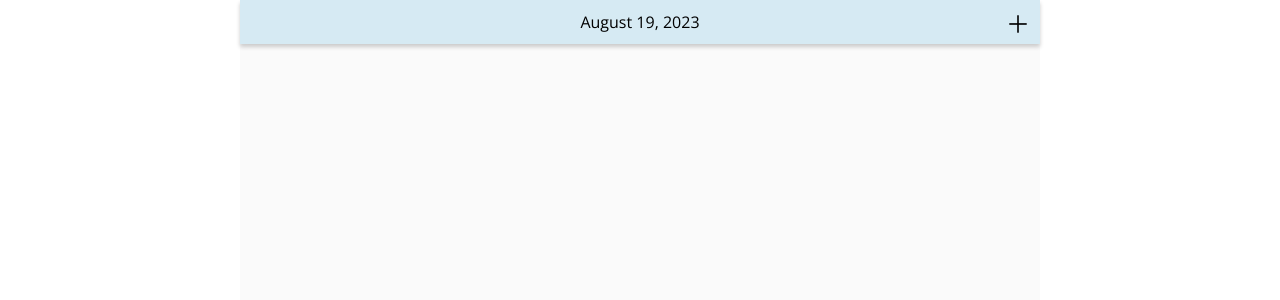
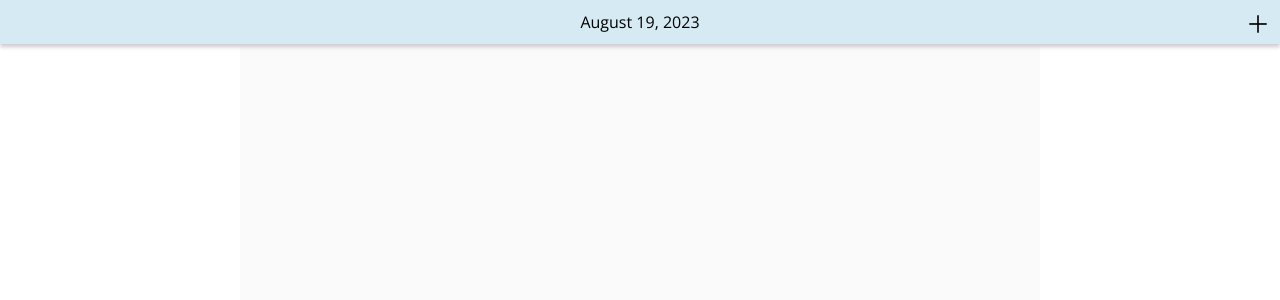
Before and after one commit to millibar/have-passed, a React (Vite) app: page / in a window 1280 px wide. Shown: the top 300 px of the page. Built offline with nearby package versions, Linux system fonts and the light colour scheme.

Commit message:
Headerを固定、ほか

```diff
--- a/src/index.css
+++ b/src/index.css
@@ -41,7 +41,7 @@ html {
   max-width: 800px;
   height: 100%;
   margin: auto;
-  padding: 0;
+  padding: 44px 0 0;
   position: relative;
   background: #fafafa;
 }
@@ -60,7 +60,11 @@ header {
   height: 44px;
   box-shadow: 0 3px 4px #ccc;
   background: #d6eaf3;
-  position: relative;
+  position: fixed;
+  top: 0;
+  left: 0;
+  right: 0;
+  z-index: 5;
 }
 
 header h1 {
@@ -253,7 +257,7 @@ header button {
 
 /* Card */
 .card {
-  margin: 12px;
+  margin: 12px 10px;
   padding: 10px 8px;
   border-radius: 8px;
   box-shadow: 0 0 3px #aaa;
@@ -285,20 +289,21 @@ header button {
   height: 50px;
 }
 
-.card button.edit svg,
-.card button.delete svg {
-  margin: 10px 0 0 0;
-  padding: 8px;
+.card button svg {
   box-sizing: border-box;
   width: 40px;
   height: 40px;
 }
 
+.card button.edit svg,
+.card button.delete svg {
+  margin: 10px 0 0 0;
+  padding: 8px;
+}
+
 .card button.done svg {
-  padding: 5px;
-  box-sizing: border-box;
-  width: 44px;
-  height: 44px;
+  margin: 2px 4px 0 0;
+  padding: 2px;
   filter: drop-shadow(1px 1px 1px #aaa);
 }
 
```
